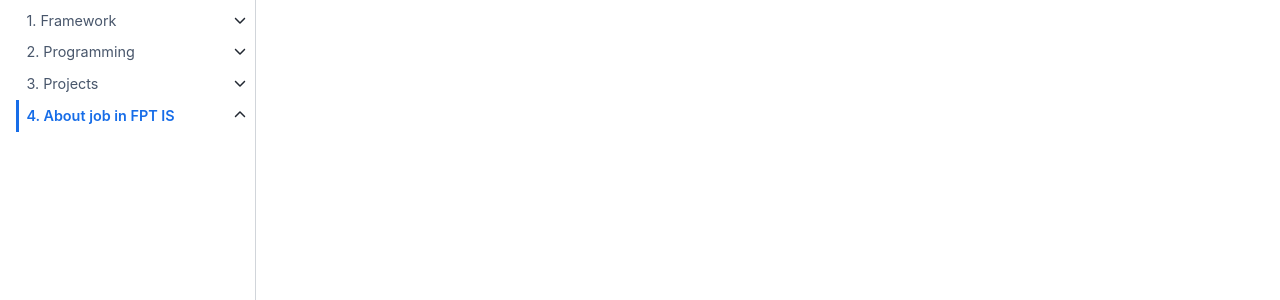
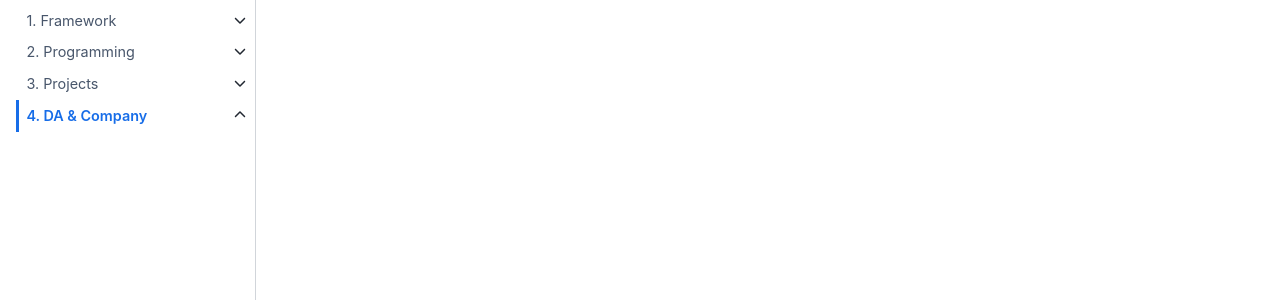
Before and after one commit to NguyenDuyAn119/notebook, a Jupyter Book: the page built from contents/Knowledge/_index.md, in a window 1280 px wide. Shown: the part 222-522 px from the top of the page. Built offline with Jupyter Book 1.0.4 settings and Sphinx 7.4.7 and the Sphinx Book theme 1.1.4, drawn with Linux system fonts in a browser that asks for light colours; pages that are not in the unit, such as notebooks, are missing from menus; part of the change alters nothing that is shown.

```diff
--- a/_toc.yml
+++ b/_toc.yml
@@ -64,16 +64,18 @@ parts:
     - file: contents/Projects/An_Project/_index.md
       title: My Projects
       sections:
-      - file: contents/Projects/An_Project/Project-1.ipynb
-        title: Project 1
-      - file: contents/Projects/An_Project/Project-2.ipynb
-        title: Project 2
+      - file: contents/Projects/An_Project/Customer_Loyalty_Prediction.ipynb
+        title: Customer Loyalty Prediction
+      - file: contents/Projects/An_Project/Customer_Segmentation_RFM.ipynb
+        title: Customer Segmentation RFM
+      - file: contents/Projects/An_Project/Customer_Segmentation_RFMN.ipynb
+        title: Customer Segmentation RFMN
     - file: contents/Projects/Other_projects/_index.md
       title: Other projects
 
 
   - file: contents/Knowledge/_index.md
-    title: About job in FPT IS
+    title: DA & Company
     sections:
     - file: contents/Knowledge/FPT_IS.ipynb
       title: FPT IS
```
Also changed, not shown: 5 other files.
